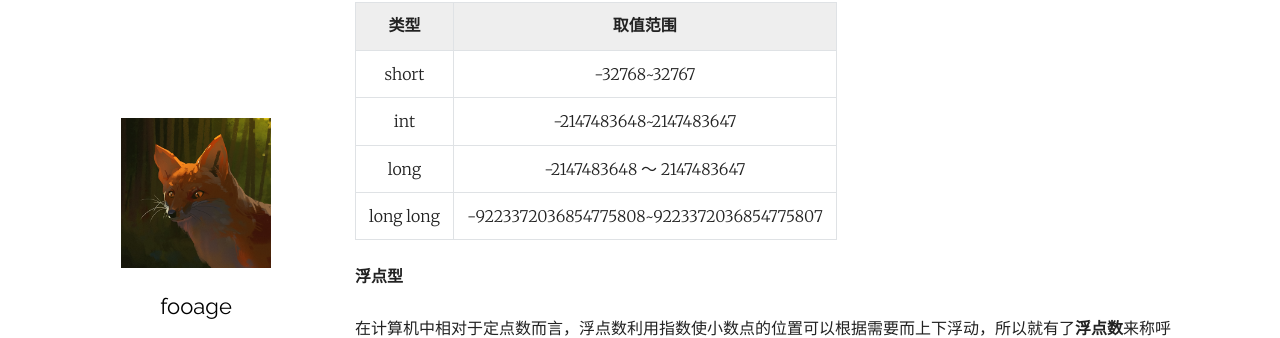
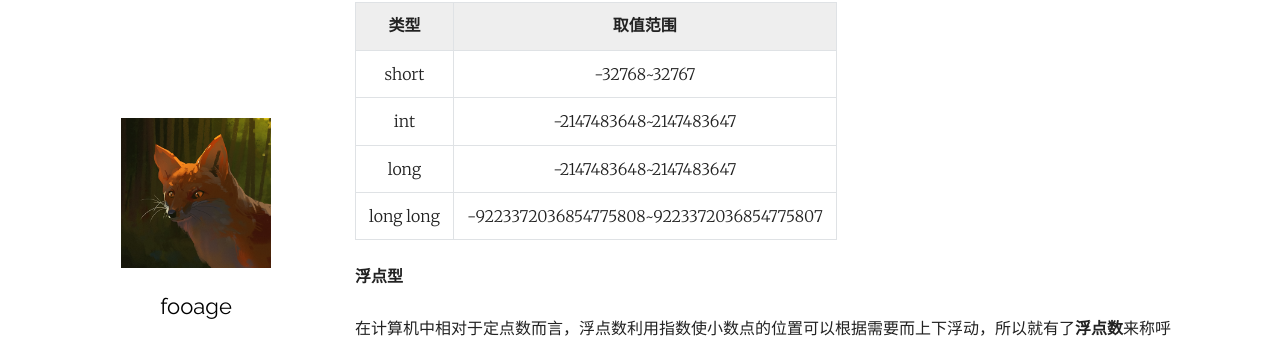
Before and after one commit to fooage/fooage, a Jekyll site: the page built from _posts/2020-07-20-基本C++数据类型.md, in a window 1280 px wide and 900 px high, scrolled down 1064 px. Shown: the part 101-439 px from the top of the window. Built offline with Jekyll 4.4.1, drawn with Linux system fonts in a browser that asks for light colours.

Commit message:
Fixed a tilde

```diff
--- a/_posts/2020-07-20-基本C++数据类型.md
+++ b/_posts/2020-07-20-基本C++数据类型.md
@@ -45,7 +45,7 @@ categories: C++
 | :-------: | :--------------------------------------: |
 |   short   |               -32768~32767               |
 |    int    |          -2147483648~2147483647          |
-|   long    |        -2147483648 ～ 2147483647         |
+|   long    |          -2147483648~2147483647          |
 | long long | -9223372036854775808~9223372036854775807 |
 
 #### 浮点型
```
